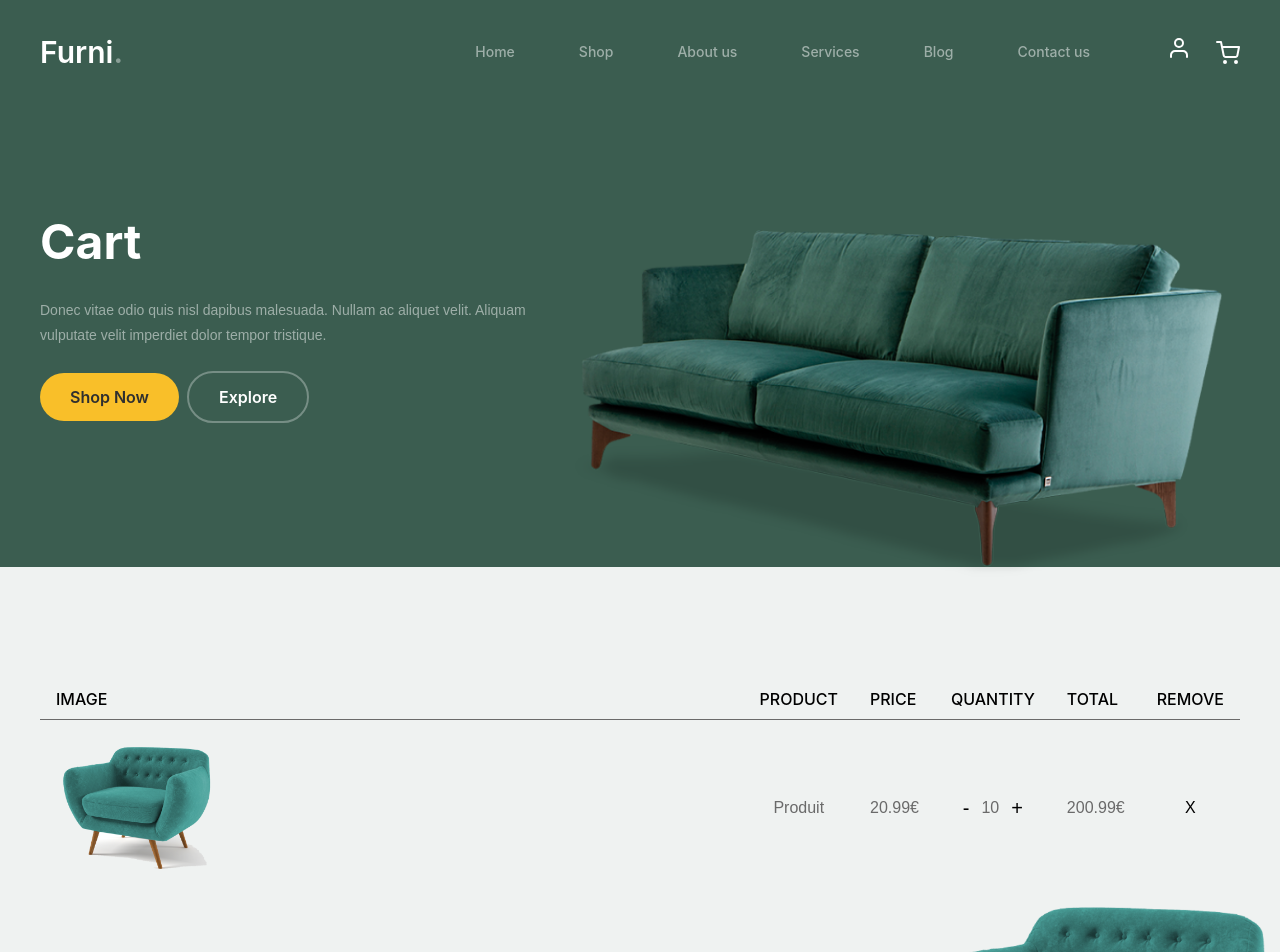
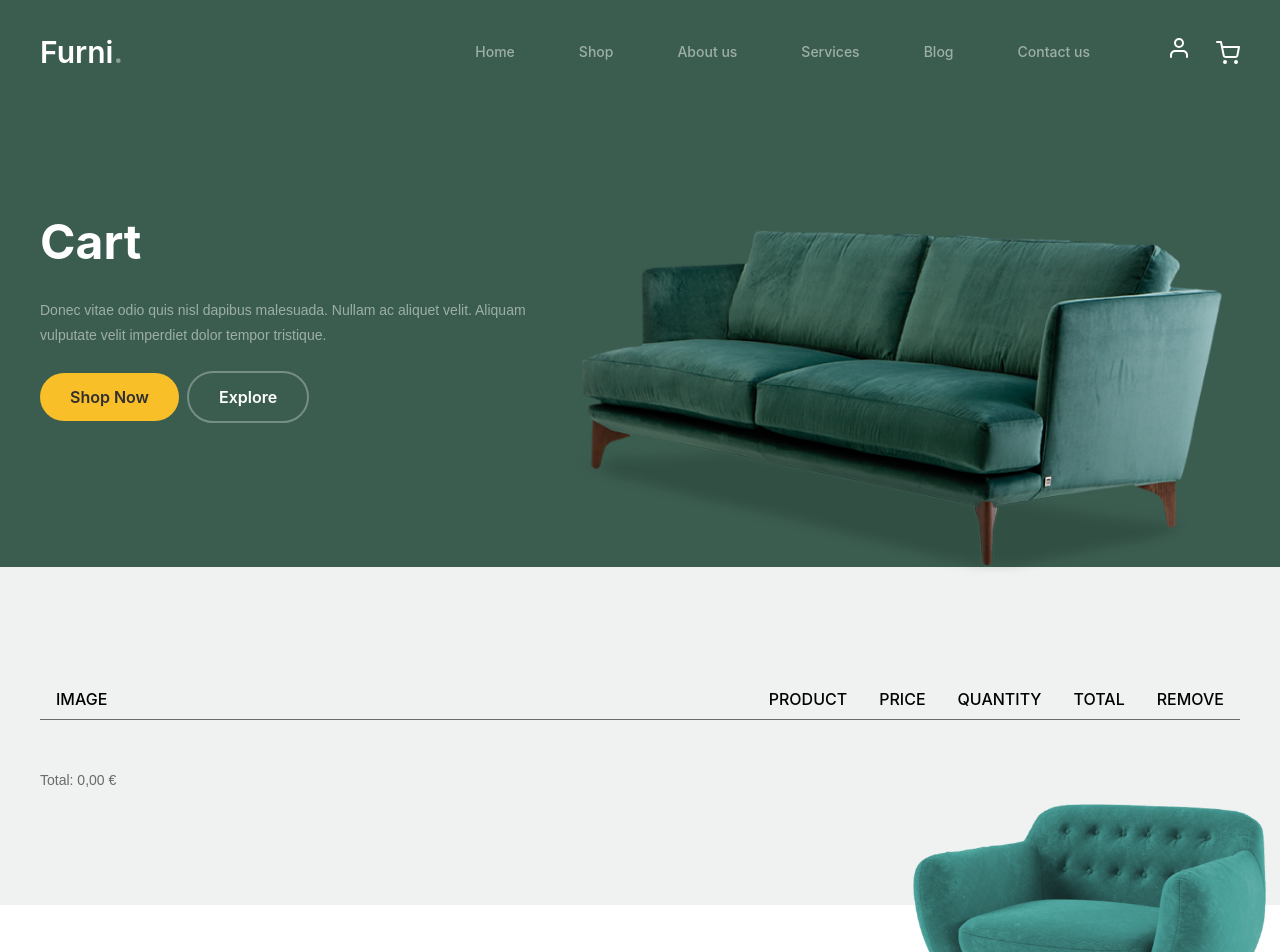
Before and after one commit to enamils/furnitures-react-project, a React (Vite) app: page /cart in a window 1280 px wide. Shown: the top 952 px of the page. Built offline with nearby package versions, Linux system fonts and the light colour scheme; a web font is replaced by a local one.

Commit message:
feat: add logic in useContext to add product in cart

```diff
--- a/src/App.tsx
+++ b/src/App.tsx
@@ -8,6 +8,7 @@ import ServicesPage from "./pages/Services.tsx";
 import BlogPage from "./pages/Blog.tsx";
 import ContactUsPage from "./pages/Contact.tsx";
 import CartPage from "./pages/Carts.tsx";
+import CartContextProvider from "./store/CartContext.tsx";
 
 const router = createBrowserRouter([
     {
@@ -26,7 +27,11 @@ const router = createBrowserRouter([
 ]);
 
 function App() {
-    return <RouterProvider router={router} />
+    return (
+        <CartContextProvider>
+            <RouterProvider router={router} />
+        </CartContextProvider>
+    )
 }
 
 export default App
--- a/src/components/Cart.tsx
+++ b/src/components/Cart.tsx
@@ -1,8 +1,18 @@
 import * as React from "react";
 import CartItem from "./CartItem.tsx";
+import { useCart } from "../hooks/useCart.ts";
+import {currencyFormatter} from "../utils/formatting.ts";
 
 const Cart: React.FC = () => {
+    const { cart } = useCart();
+
+    const totalCartPrice = cart.reduce(
+        (sum, product) => sum + product.price * product.quantity,
+        0
+    );
+
     return (
+        <>
             <table className="min-w-full divide-y divide-black-200 overflow-x-auto block">
                 <thead>
                     <tr>
@@ -15,9 +25,15 @@ const Cart: React.FC = () => {
                     </tr>
                 </thead>
                 <tbody className="divide-y divide-gray-200 text-base">
-                <CartItem />
+                    {cart.map(product => (
+                        <CartItem key={product.id} product={product} />
+                    ))}
                 </tbody>
             </table>
+            <div className="mt-12">
+                Total: {currencyFormatter.format(totalCartPrice)}
+            </div>
+        </>
     );
 }
 
--- a/src/components/CartItem.tsx
+++ b/src/components/CartItem.tsx
@@ -1,24 +1,36 @@
 import * as React from "react";
-import testImg from "../assets/images/sofa.png";
+import {useCart} from "../hooks/useCart.ts";
+import {currencyFormatter} from "../utils/formatting.ts";
+import type {CartProductType} from "../type/cartProductType.ts";
 
-const CartItem: React.FC = () => {
+type ProductItemProps = {
+    product: CartProductType;
+};
+
+const CartItem: React.FC<ProductItemProps> = ({product}) => {
+    const {addToCart, removeFromCart, clearCart} = useCart();
+
+    const totalPrice = product.price * product.quantity;
+
     return (
         <tr>
             <td className="px-4 py-2 whitespace-nowrap">
-                <img src={testImg} alt="Product" className="w-16 h-16 md:w-40 md:h-40 object-contain" />
+                <img src={`http://localhost:5000/${product.image}`} alt={product.name} className="w-16 h-16 md:w-40 md:h-40 object-contain"/>
             </td>
-            <td className="px-4 py-2 whitespace-nowrap md:text-center">Produit</td>
-            <td className="px-4 py-2 whitespace-nowrap text-center">20.99€</td>
+            <td className="px-4 py-2 whitespace-nowrap">{product.name}</td>
+            <td className="px-4 py-2 whitespace-nowrap text-center">{currencyFormatter.format(product.price)}</td>
             <td className="px-4 py-2 whitespace-nowrap">
                 <div className="flex gap-2 items-center justify-center">
-                    <button className="text-xl text-[color:var(--black)] cursor-pointer">-</button>
-                    <span className="p-1">10</span>
-                    <button className="text-xl text-[color:var(--black)] cursor-pointer">+</button>
+                    <button onClick={() => removeFromCart(product.id)} className="text-xl text-[color:var(--black)] cursor-pointer">-</button>
+                    <span className="p-1">{product.quantity}</span>
+                    <button onClick={() => addToCart({ ...product, quantity: 1 })} className="text-xl text-[color:var(--black)] cursor-pointer">+</button>
                 </div>
             </td>
-            <td className="px-4 py-2 whitespace-nowrap text-center">200.99€</td>
+            <td className="px-4 py-2 whitespace-nowrap text-center">{currencyFormatter.format(totalPrice)}</td>
             <td className="px-4 py-2 whitespace-nowrap text-center">
-                <button className="text-[color:var(--black)] cursor-pointer">X</button>
+                <button onClick={() => clearCart(product.id)}
+                        className="text-[color:var(--black)] cursor-pointer">X
+                </button>
             </td>
         </tr>
     );
--- a/src/components/ProductItem.tsx
+++ b/src/components/ProductItem.tsx
@@ -3,23 +3,19 @@ import classes from "./ProductItem.module.css";
 
 import crossImg from "../assets/images/cross.svg";
 import {currencyFormatter} from "../utils/formatting.ts";
-
-type Product = {
-    id: string;
-    name: string;
-    price: number;
-    image: string;
-};
+import { useCart } from "../hooks/useCart.ts";
+import type {Product} from "../type/productType.ts";
 
 type ProductItemProps = {
     product: Product;
 };
 
 const ProductItem: React.FC<ProductItemProps> = ({product}) => {
+    const { addToCart } = useCart();
 
     return (
         <li>
-            <button className={classes.productItem}>
+            <button className={classes.productItem} onClick={() => addToCart({ ...product, quantity: 1 })}>
                 <img className={`${classes.thumbnail} mb-9`} src={`http://localhost:5000/${product.image}`} alt={product.name} />
                 <span className={classes.title}>{product.name}</span>
                 <span className={classes.price}>{currencyFormatter.format(product.price)}</span>
--- a/src/components/UI/Button.tsx
+++ b/src/components/UI/Button.tsx
@@ -1,16 +1,7 @@
 import * as React from "react";
 import { NavLink } from "react-router-dom";
 import classes from "./Button.module.css";
-
-type ButtonProps = {
-    as?: "button" | "link",
-    to?: string, // pour NavLink
-    label: string,
-    className?: string,
-    type?: "button" | "submit", // pour button
-    outlineButtonLink?: boolean,
-    onClick?: React.MouseEventHandler<HTMLButtonElement>,
-}
+import type {ButtonProps} from "../../type/buttonType.ts";
 
 const Button: React.FC<ButtonProps> = ({
        as = "button",
--- /dev/null
+++ b/src/hooks/useCart.ts
@@ -0,0 +1,8 @@
+import { useContext } from "react";
+import { CartContext } from "../store/CartContext";
+
+export const useCart = () => {
+    const context = useContext(CartContext);
+    if (!context) throw new Error("useCart must be used in CartContextProvider");
+    return context;
+};
--- /dev/null
+++ b/src/store/CartContext.tsx
@@ -0,0 +1,67 @@
+import {createContext, type ReactNode, useState} from "react";
+import type { CartProductType } from '../type/cartProductType.ts';
+
+type CartContextType = {
+    cart: CartProductType[];
+    addToCart: (product: CartProductType) => void;
+    removeFromCart: (id: string) => void;
+    clearCart: (id: string) => void;
+    updateQuantity: (id: string, quantity: number) => void;
+};
+
+export const CartContext = createContext<CartContextType | undefined>(undefined);
+
+const CartContextProvider = ({children}: { children: ReactNode }) => {
+    const [cart, setCart] = useState<CartProductType[]>([]);
+
+    const addToCart = (product: CartProductType) => {
+        setCart(prev => {
+            const existingProduct = prev.find(item => item.id === product.id);
+            if (existingProduct) {
+                return prev.map(item =>
+                    item.id === product.id ? {...item, quantity: item.quantity + product.quantity} : item
+                );
+
+            }
+            return [...prev, product]
+        })
+    }
+
+    const removeFromCart = (id: string) => {
+        setCart(prev =>
+            prev
+                .map(item =>
+                    item.id === id
+                        ? { ...item, quantity: item.quantity - 1 }
+                        : item
+                )
+                .filter(item => item.quantity > 0)
+        );
+    }
+
+    const clearCart = (id: string) => {
+        setCart(prev => prev.filter(item => item.id !== id));
+    }
+
+    const updateQuantity = (id: string, quantity: number) => {
+        setCart(prev =>
+            prev.map(item => (item.id === id ? {...item, quantity} : item))
+        );
+    }
+
+    const contextValue: CartContextType = {
+        cart,
+        addToCart,
+        removeFromCart,
+        clearCart,
+        updateQuantity,
+    }
+
+    return (
+        <CartContext.Provider value={contextValue}>
+            {children}
+        </CartContext.Provider>
+    );
+}
+
+export default CartContextProvider;
--- /dev/null
+++ b/src/type/buttonType.ts
@@ -0,0 +1,11 @@
+import * as React from "react";
+
+export type ButtonProps = {
+    as?: "button" | "link",
+    to?: string, // pour NavLink
+    label: string,
+    className?: string,
+    type?: "button" | "submit", // pour button
+    outlineButtonLink?: boolean,
+    onClick?: React.MouseEventHandler<HTMLButtonElement>,
+}
--- /dev/null
+++ b/src/type/cartProductType.ts
@@ -0,0 +1,7 @@
+export type CartProductType = {
+    id: string;
+    name: string;
+    price: number;
+    quantity: number;
+    image: string;
+};
--- /dev/null
+++ b/src/type/productType.ts
@@ -0,0 +1,6 @@
+export type Product = {
+    id: string;
+    name: string;
+    price: number;
+    image: string;
+};
```
Also changed, not shown: src/components/Products.tsx (+1 -7 lines). Lines whose indentation alone changed are shown as unchanged.
